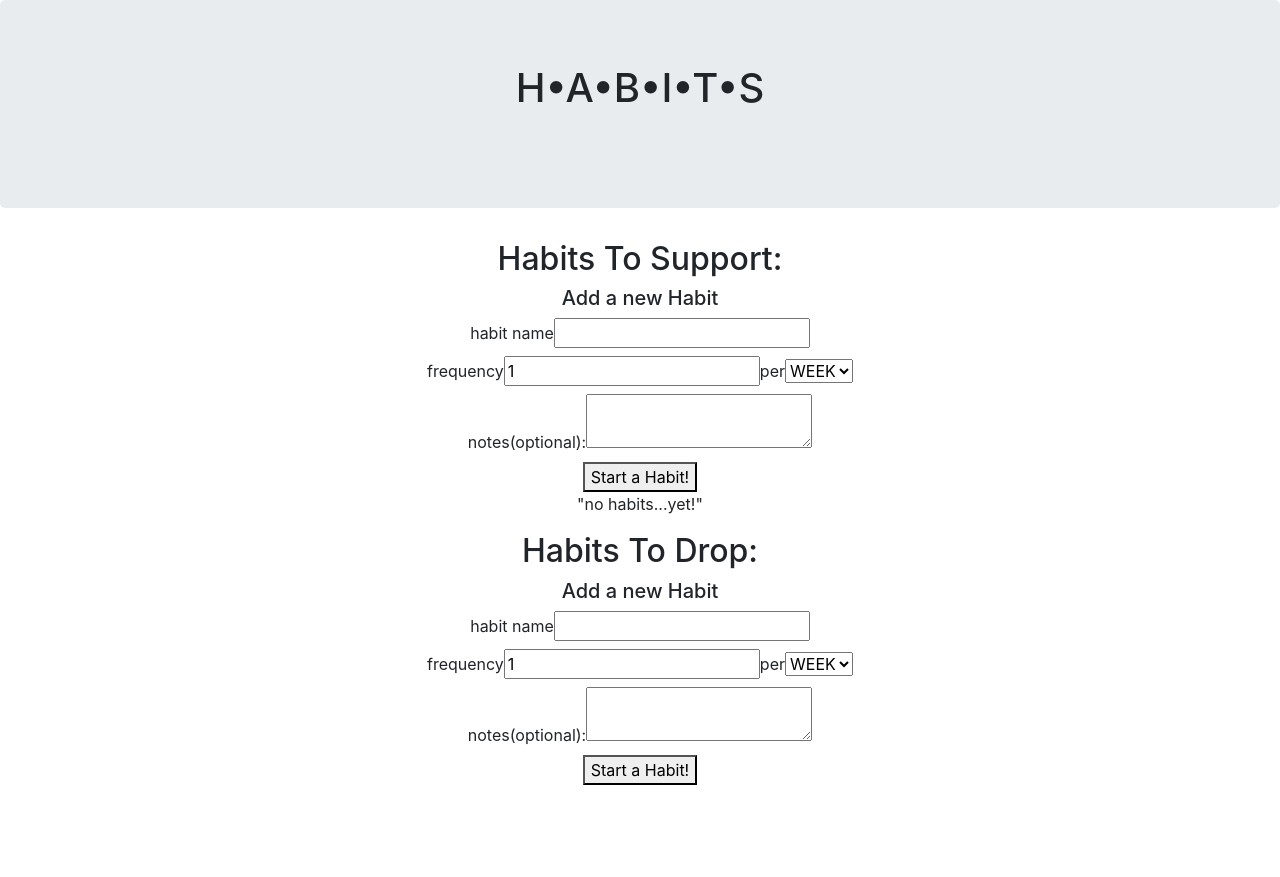
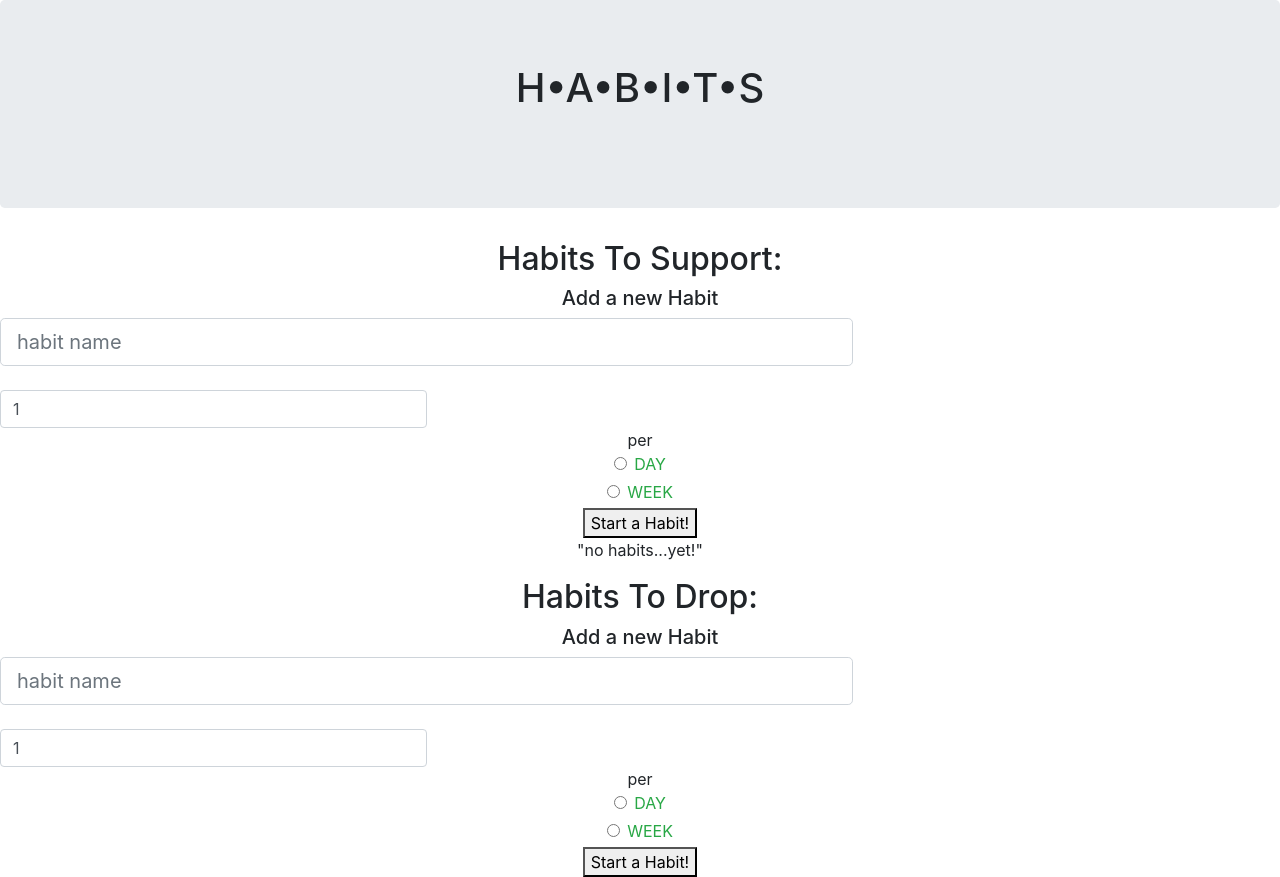
Before and after one commit to paaaarv/habits, a React (Create React App) app: page / in a window 1280 px wide. Before the commit the page ends 800 px from the top, so only its background shows below. Built offline with nearby package versions, Linux system fonts and the light colour scheme.

Commit message:
edited habit form to use react bootstrap

```diff
--- a/src/components/HabitForm.js
+++ b/src/components/HabitForm.js
@@ -1,5 +1,7 @@
 import React from 'react';
-
+import Form from 'react-bootstrap/Form'
+import FormCheck from 'react-bootstrap/FormCheck'
+import Radio from 'react-bootstrap'
 import { connect } from 'react-redux'
 
 
@@ -45,29 +47,24 @@ class HabitForm extends React.Component{
   }
   render(){
     return(
-      <div>
+      <div >
       <h5> Add a new Habit </h5>
-      <form onSubmit = {this.handleSubmit}>
+      <Form onSubmit = {this.handleSubmit}>
 
-          <label>
-            habit name
-            <input id="name" name="name" type="text" value={this.state.name} onChange = {this.handleChange}/>
-          </label><br/>
-          <label>
-            frequency
-            <input id="frequency" name="frequency" type="number" value= {this.state.frequency} onChange = {this.handleChange}/>
+
+            <Form.Control className="col-8"size="lg" placeholder="habit name" id="name" name="name" type="text" value={this.state.name} onChange = {this.handleChange}/>
+            <br/>
+
+            <Form.Control className="col-4" size="md" id="frequency" name="frequency" type="number" value= {this.state.frequency} onChange = {this.handleChange}/>
              per
-            <select id="dayOrWeek" name="dayOrWeek" value={this.state.dayOrWeek} onChange={this.handleChange}>
-              <option value="day">DAY</option>
-              <option value="week">WEEK</option>
-            </select>
-          </label><br/>
-          <label>
-            notes(optional):
-            <textarea  id="notes" name="notes" type="text" value={this.state.notes}onChange={this.handleChange}></textarea>
-          </label> <br/>
+
+
+              <Form.Check isValid type="radio" name="dayOrWeek" id="day" label="DAY"/>
+              <Form.Check isValid type="radio" name="dayOrWeek" id="week" label="WEEK"/>
+
+
           <button type="submit">Start a Habit! </button>
-        </form>
+        </Form>
         </div>
 
 
```
